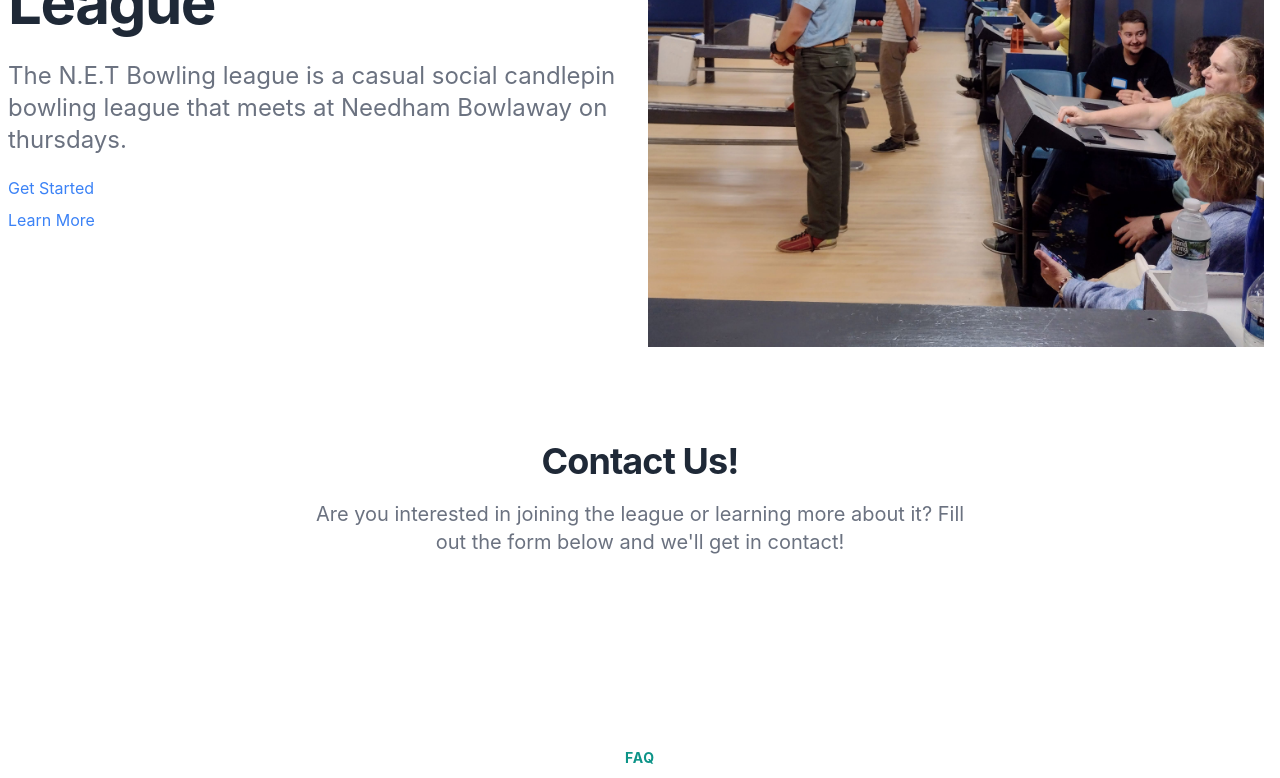
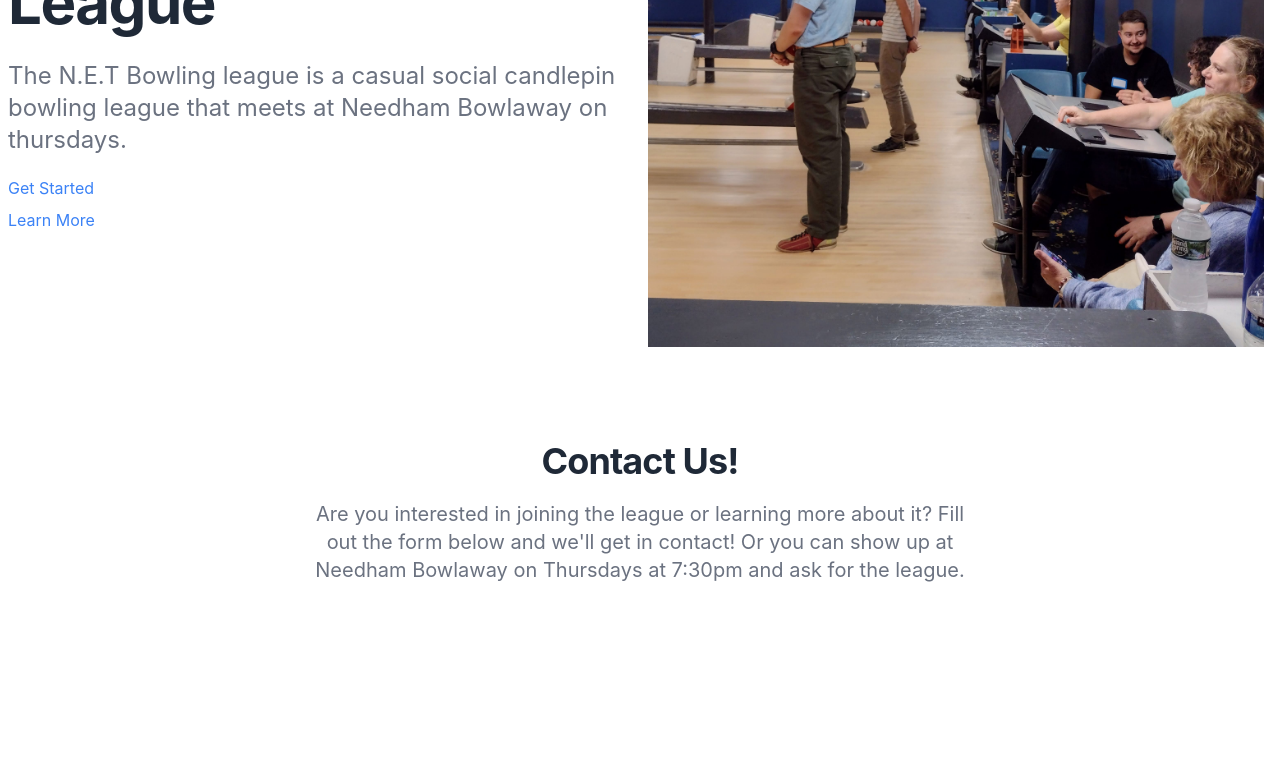
Before and after one commit to RobertCorey/netbowlingleague, a Next.js app: page / in a window 1280 px wide. Shown: the part 405-1183 px from the top of the page. Built offline with nearby package versions, Linux system fonts and the light colour scheme.

Commit message:
Update contact information in Home component

```diff
--- a/pages/index.js
+++ b/pages/index.js
@@ -50,7 +50,7 @@ const Home = () => {
       <div id="getstarted">
         <SectionTitle title="Contact Us!">
           Are you interested in joining the league or learning more about it? Fill out the form below and we'll get in
-          contact!
+          contact! Or you can show up at Needham Bowlaway on Thursdays at 7:30pm and ask for the league.
         </SectionTitle>
         <Container>
           <HubspotContactForm />
```
